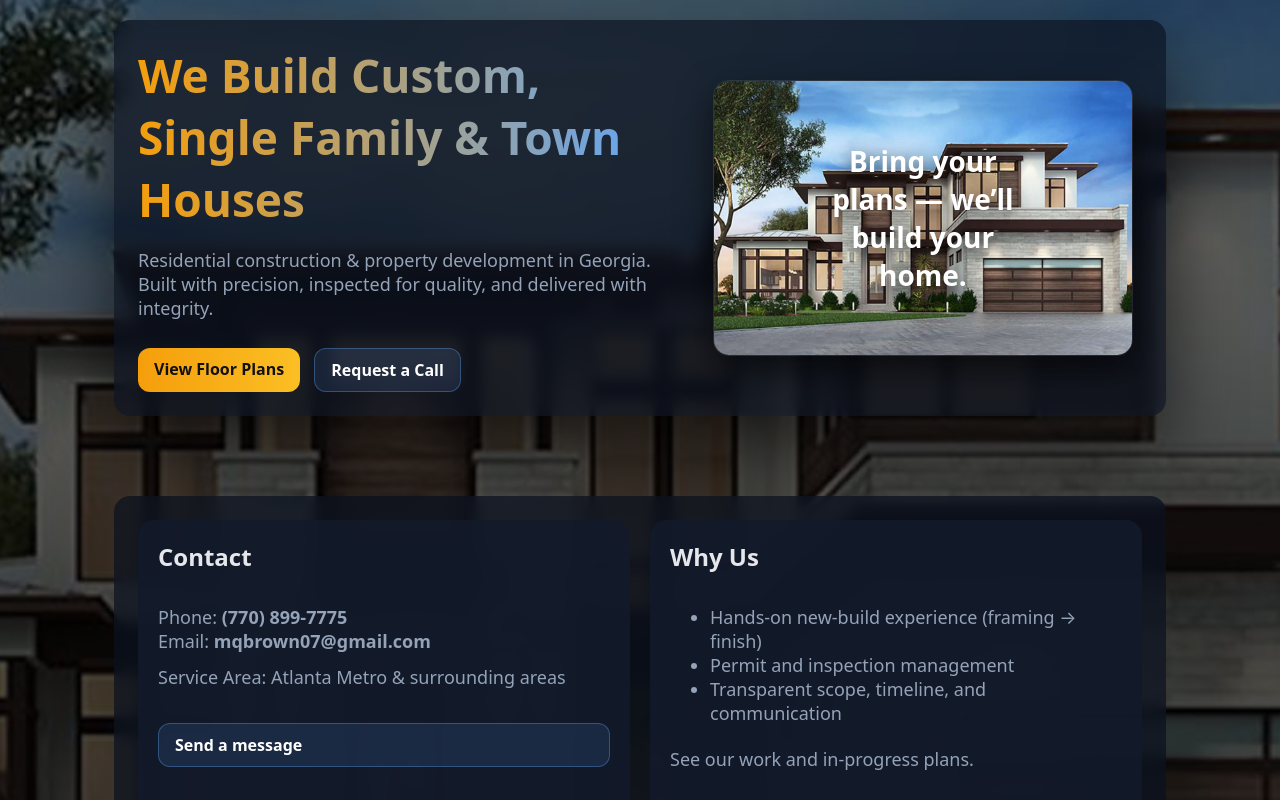
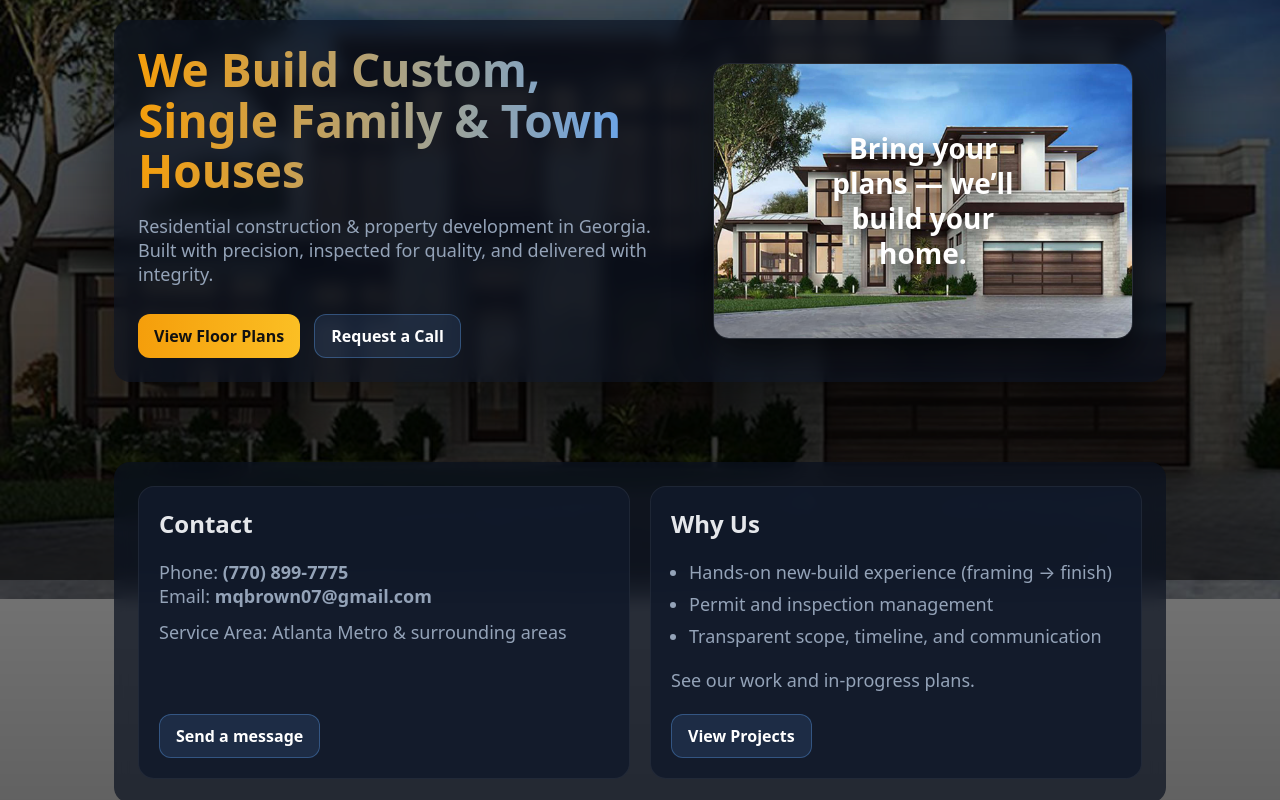
Before and after one commit to MQBrown/MelWebsiteRepo, a React (Vite) app: page / in a window 1280 px wide. Shown: the part 220-1020 px from the top of the page. Built offline with nearby package versions, Linux system fonts and the light colour scheme.

Commit message:
Enhance styles with new variables and button adjustments
Added new CSS variables for panel backgrounds and adjusted opacity values. Improved button styles and ensured links do not appear as default hyperlinks.

```diff
--- a/src/styles.css
+++ b/src/styles.css
@@ -1,13 +1,21 @@
 :root{
   --bg:#0b1220;
+  --panel: rgba(20,30,50,0.55);
+  --panel2: rgba(11,18,32,0.70);
+
   --muted:#94a3b8;
   --text:#e5e7eb;
 
   --brand:#f59e0b;
   --brand2:#60a5fa;
+
+  --ring: rgba(96,165,250,0.55);
+  --border: rgba(255,255,255,0.10);
 }
 
 *{ box-sizing:border-box; }
+
+html, body{ height:100%; }
 
 body{
   margin:0;
@@ -42,22 +50,26 @@ body{
 
   backdrop-filter: blur(12px);
   background: rgba(11,18,32,0.75);
-  border-bottom:1px solid rgba(255,255,255,.08);
+  border-bottom:1px solid rgba(255,255,255,0.08);
 }
 
+/* LEFT MENU */
 .links{
   display:flex;
   gap:24px;
 }
 
+/* remove hyperlink look for menu */
 .links a{
   color:#e5e7eb;
   text-decoration:none;
   font-weight:500;
 }
-
-.links a:hover{
-  color:var(--brand);
+.links a:hover{ color:var(--brand); }
+.links a:focus-visible{
+  outline: 3px solid var(--ring);
+  outline-offset: 4px;
+  border-radius:10px;
 }
 
 /* RIGHT SIDE */
@@ -70,24 +82,25 @@ body{
 .brand-right a{
   font-size:24px;
   font-weight:900;
+  text-decoration:none;
 
   background: linear-gradient(90deg, #f59e0b, #60a5fa);
   -webkit-background-clip:text;
   -webkit-text-fill-color:transparent;
-
-  text-decoration:none;
 }
 
 .admin-link{
   margin-top:6px;
   font-size:13px;
-  opacity:0.7;
+  opacity:0.75;
   color:var(--muted);
   text-decoration:none;
 }
-
-.admin-link:hover{
-  color:var(--brand2);
+.admin-link:hover{ color:var(--brand2); }
+.admin-link:focus-visible{
+  outline: 3px solid var(--ring);
+  outline-offset: 4px;
+  border-radius:10px;
 }
 
 /* ===== HERO ===== */
@@ -99,15 +112,17 @@ body{
   border-radius:22px;
 
   backdrop-filter: blur(10px);
-  background: rgba(20,30,50,0.55);
+  background: var(--panel);
 
-  box-shadow: 0 30px 70px rgba(0,0,0,.6);
+  box-shadow: 0 30px 70px rgba(0,0,0,0.60);
 }
 
+/* split */
 .hero-split{
   display:grid;
   grid-template-columns:1fr;
   gap:40px;
+  align-items:center;
 }
 
 @media (min-width:900px){
@@ -133,9 +148,10 @@ body{
   width:100%;
   max-width:420px;
   border-radius:16px;
+  object-fit:cover;
 
-  border:1px solid rgba(255,255,255,.08);
-  box-shadow:0 15px 35px rgba(0,0,0,.6);
+  border:1px solid rgba(255,255,255,0.08);
+  box-shadow:0 15px 35px rgba(0,0,0,0.60);
 }
 
 .hero-overlay-text{
@@ -143,21 +159,23 @@ body{
   top:50%;
   left:50%;
   transform:translate(-50%, -50%);
+  text-align:center;
 
-  text-align:center;
   font-size:28px;
   font-weight:800;
+  line-height:1.25;
 
   max-width:280px;
   color:#fff;
 
-  text-shadow:0 6px 20px rgba(0,0,0,0.9);
+  text-shadow:0 6px 20px rgba(0,0,0,0.90);
 }
 
 /* ===== TEXT ===== */
 .h1{
   font-size:46px;
   font-weight:900;
+  line-height:1.1;
   margin:0;
 
   background: linear-gradient(90deg, #f59e0b, #60a5fa);
@@ -168,43 +186,64 @@ body{
 .sub{
   font-size:18px;
   color:var(--muted);
+  max-width:520px;
   margin:0 0 10px;
 }
 
-/* ===== BUTTONS ===== */
-.hero-actions{
-  display:flex;
-  gap:14px;
-  flex-wrap:wrap;
-}
+/* ===== BUTTONS (remove hyperlink look everywhere) ===== */
+/* Links have states (:link/:visited/:hover/:active/:focus). We style them so they never appear like default hyperlinks. [1](https://developer.mozilla.org/en-US/docs/Learn_web_development/Core/Text_styling/Styling_links)[2](https://www.w3schools.com/Css/css_link.asp) */
+.btn{
+  display:inline-flex;
+  align-items:center;
+  justify-content:center;
 
-/* ✅ REMOVED LINK LOOK FROM BUTTONS */
-.btn{
-  display:inline-block;
   padding:10px 16px;
   border-radius:12px;
   font-weight:700;
   border:none;
   cursor:pointer;
 
-  text-decoration:none;     /* ✅ removes underline */
-  color:#111;               /* ✅ prevents blue/purple */
+  text-decoration:none;      /* remove underline */
+  user-select:none;
 
   background: linear-gradient(90deg, #f59e0b, #fbbf24);
+  color:#111;
 }
 
-.btn:hover{
-  opacity:0.9;
+/* Ensure anchors with .btn do not become purple/blue visited */
+.btn:link,
+.btn:visited{
+  color:#111;
+  text-decoration:none;
+}
+
+.btn:hover{ opacity:0.92; }
+.btn:active{ transform: translateY(1px); }
+
+.btn:focus-visible{
+  outline: 3px solid var(--ring);
+  outline-offset: 3px;
 }
 
 .btn.secondary{
+  background: rgba(96,165,250,0.12);
   color:#fff;
-  background: rgba(96,165,250,.12);
-  border:1px solid rgba(96,165,250,.35);
+  border:1px solid rgba(96,165,250,0.35);
+}
+.btn.secondary:link,
+.btn.secondary:visited{
+  color:#fff;
 }
 
 .btn.secondary:hover{
-  background: rgba(96,165,250,.2);
+  background: rgba(96,165,250,0.20);
+}
+
+/* Hero button row */
+.hero-actions{
+  display:flex;
+  gap:14px;
+  flex-wrap:wrap;
 }
 
 /* ===== LOWER SECTIONS ===== */
@@ -214,38 +253,49 @@ body{
 
   border-radius:16px;
   backdrop-filter: blur(8px);
-  background: rgba(11,18,32,0.7);
+  background: var(--panel2);
 }
 
-/* ===== GRID ===== */
+/* ===== GRID / CARDS ===== */
 .grid{
   display:grid;
   grid-template-columns:repeat(12,1fr);
   gap:20px;
 }
 
-/* ===== CARDS ===== */
+/* Default: natural cards (stable) */
 .card{
   grid-column:span 12;
-  background: rgba(18,26,43,0.9);
+  background: rgba(18,26,43,0.90);
   border-radius:16px;
   padding:20px;
-
-  display:flex;
-  flex-direction:column;
-  gap:12px;
+  border:1px solid rgba(255,255,255,0.06);
 }
 
-/* ✅ SIMPLE BUTTON SPACING (NO ALIGNMENT TRICKS) */
+/* nice spacing inside cards */
+.card h2{ margin:0 0 8px; }
+.card ul{ margin: 0; padding-left:18px; }
+.card li{ margin-bottom:8px; color:var(--muted); }
+
+/* clean button spacing in cards */
 .card .btn{
   margin-top:12px;
 }
 
-/* HALF WIDTH */
+/* Optional: “line up buttons” mode — add class `equalize` to the grid container */
+.grid.equalize .card{
+  display:flex;
+  flex-direction:column;
+  gap:12px;
+  min-height: 280px;      /* gentle consistency, avoids past “messed up” layout */
+}
+.grid.equalize .card .btn{
+  margin-top:auto;        /* push button to bottom */
+  align-self:flex-start;
+}
+
 @media (min-width:900px){
-  .card.half{
-    grid-column:span 6;
-  }
+  .card.half{ grid-column:span 6; }
 }
 
 /* ===== CONTACT PAGE ===== */
@@ -259,5 +309,48 @@ body{
   .contact-layout{
     grid-template-columns:1.2fr 0.8fr;
     gap:32px;
+    align-items:start;
   }
 }
+
+.contact-form{
+  display:grid;
+  gap:12px;
+}
+
+.contact-right{
+  border-left: 1px solid rgba(255,255,255,0.08);
+  padding-left: 18px;
+}
+
+@media (max-width:899px){
+  .contact-right{
+    border-left:none;
+    padding-left:0;
+    border-top: 1px solid rgba(255,255,255,0.08);
+    padding-top: 18px;
+  }
+}
+
+/* Inputs */
+.input, textarea{
+  width:100%;
+  padding:10px 12px;
+  border-radius:12px;
+  border:1px solid rgba(148,163,184,0.25);
+  background:#0b1220;
+  color:var(--text);
+}
+
+label{
+  font-size:13px;
+  color:var(--muted);
+}
+
+/* Footer (if you keep it) */
+.footer{
+  padding:28px 0;
+  color:var(--muted);
+  border-top:1px solid rgba(148,163,184,0.15);
+  margin-top:32px;
+}
```
